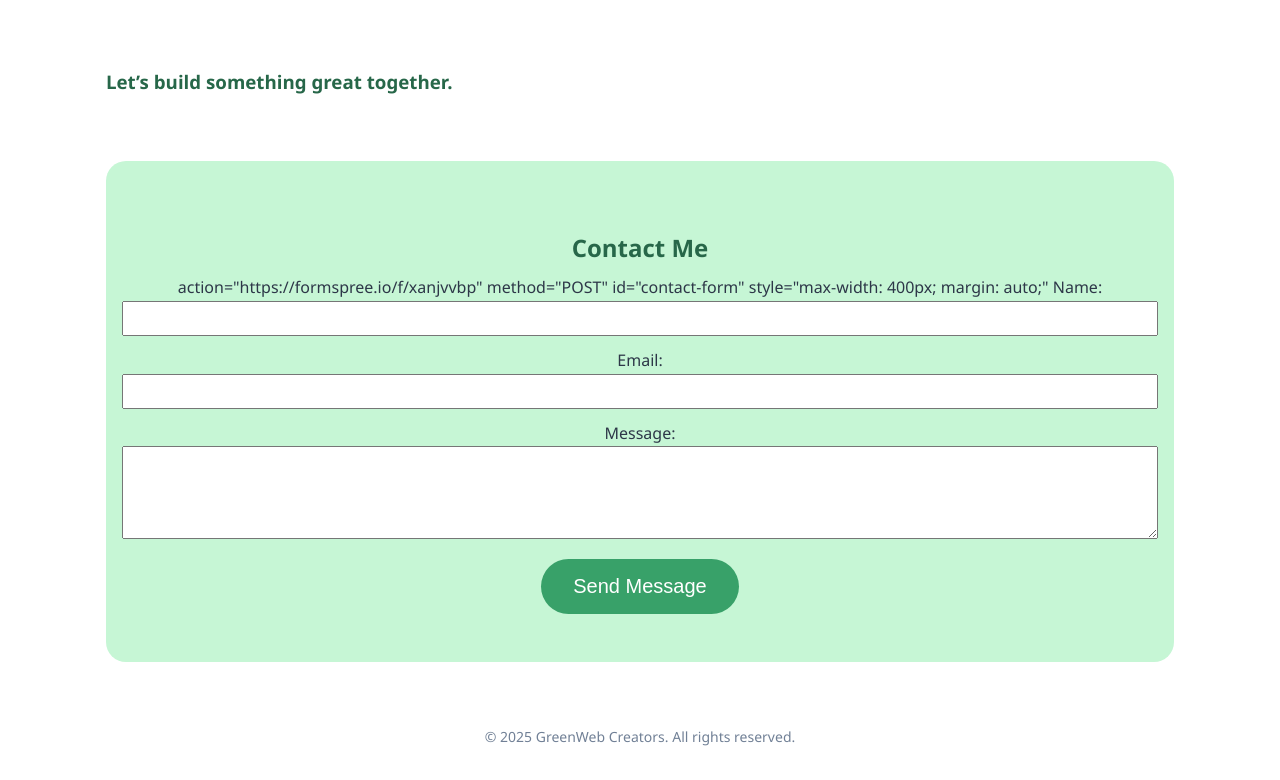
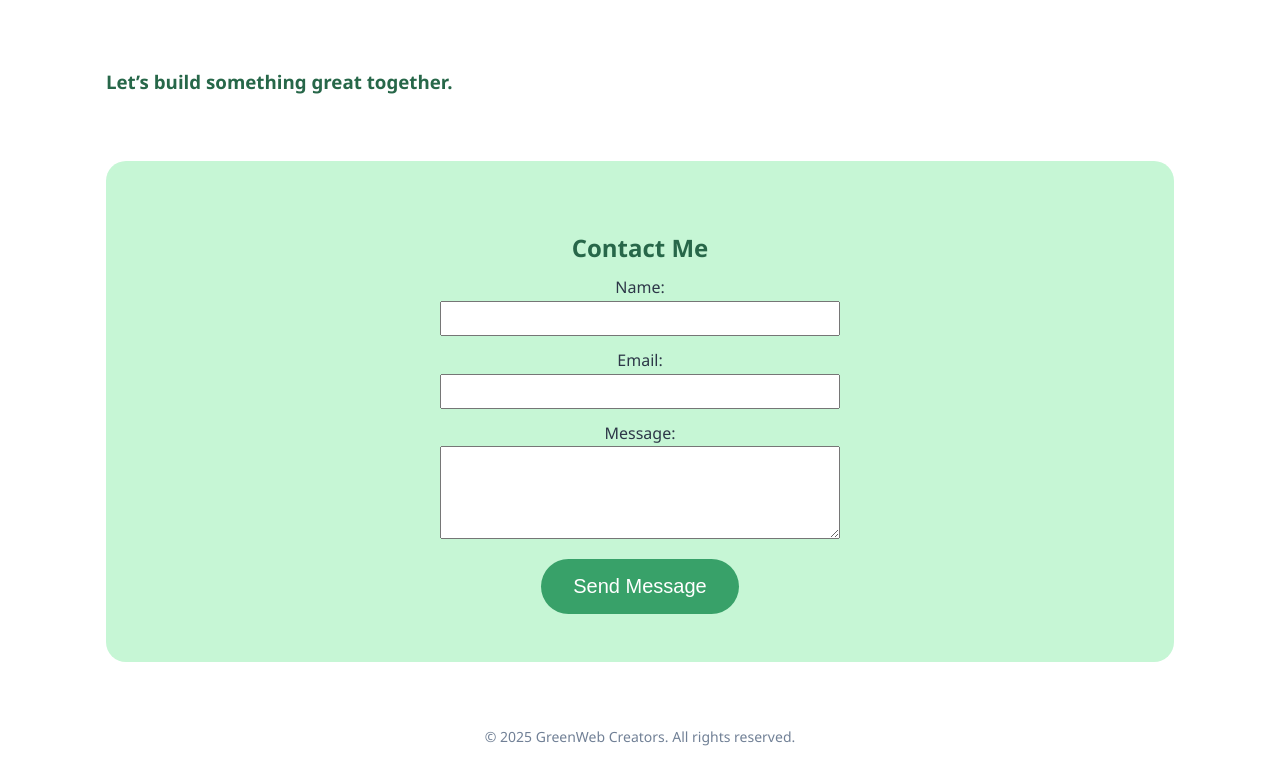
Before and after one commit to Sivuyise15/my-website, a plain HTML site: page index.html in a window 1280 px wide. Shown: the part 1976-2756 px from the top of the page. Drawn offline with Linux system fonts and the light colour scheme.

Commit message:
Update index.html
Updated the form.

```diff
--- a/index.html
+++ b/index.html
@@ -328,12 +328,12 @@
     <!-- Contact -->
     <section class="contact">
         <h2>Contact Me</h2>
-        <form>
+        <form
             action="https://formspree.io/f/xanjvvbp"
             method="POST"
             id="contact-form"
             style="max-width: 400px; margin: auto;"
-
+        >
             <label for="name">Name:</label><br/>
             <input type="text" id="name" name="name" required style="width:100%; padding:8px; margin-bottom:12px;"/><br/>
 
```
